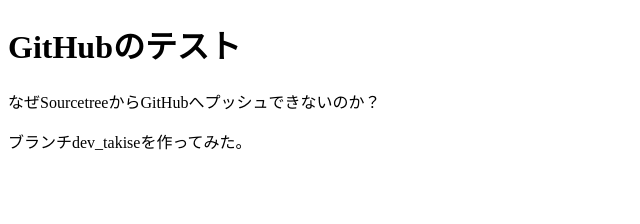
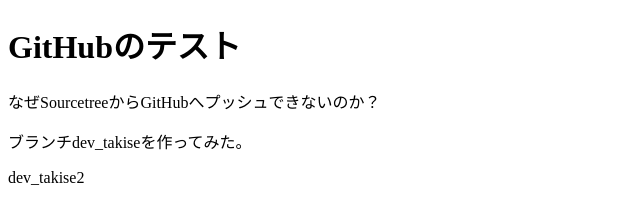
Before and after one commit to Akira-Takise/first_github, a plain HTML site: page index.html in a window 1280 px wide. Shown: the full height of the page, 0-640 px from the left. Drawn offline with Linux system fonts and the light colour scheme.

Commit message:
dev_takise2

```diff
--- a/index.html
+++ b/index.html
@@ -8,5 +8,6 @@
 	<h1>GitHubのテスト</h1>
 	<p>なぜSourcetreeからGitHubへプッシュできないのか？</p>
 	<p>ブランチdev_takiseを作ってみた。</p>
+	<p>dev_takise2</p>
 </body>
 </html>
```
